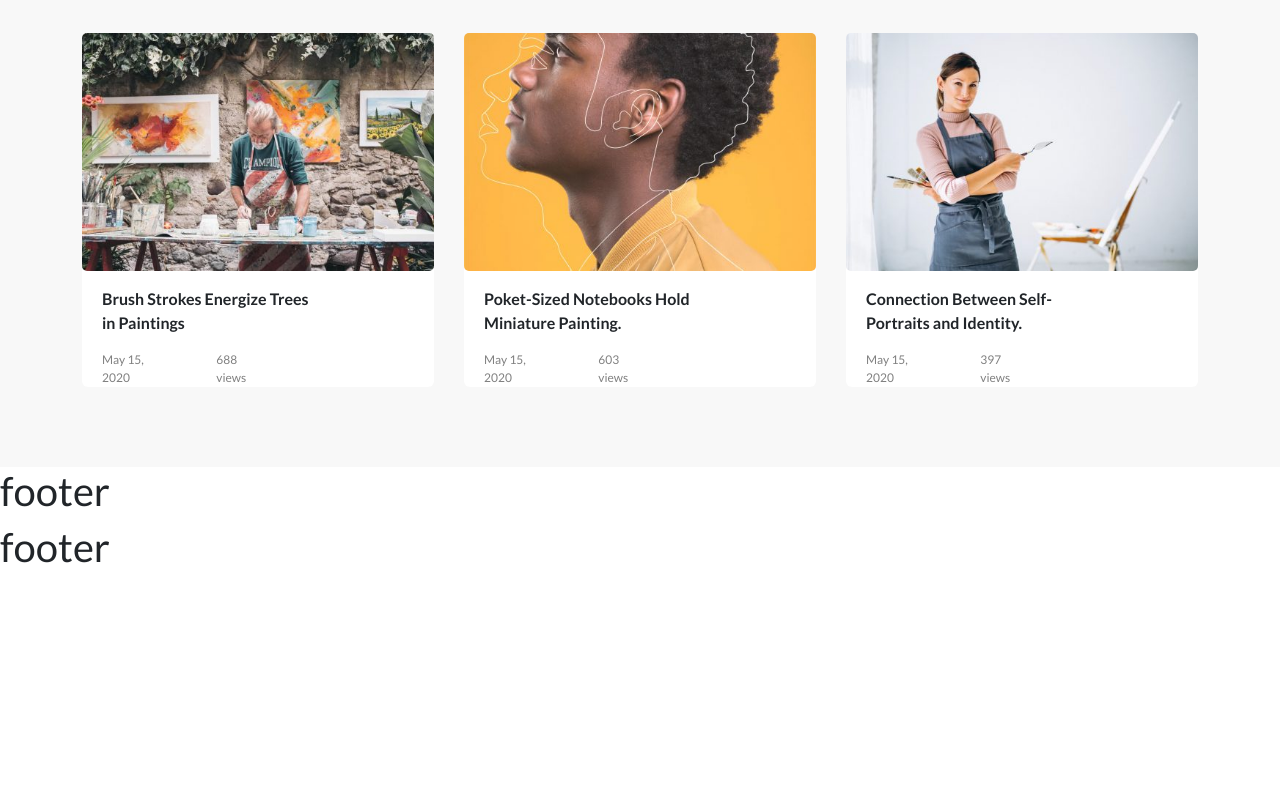
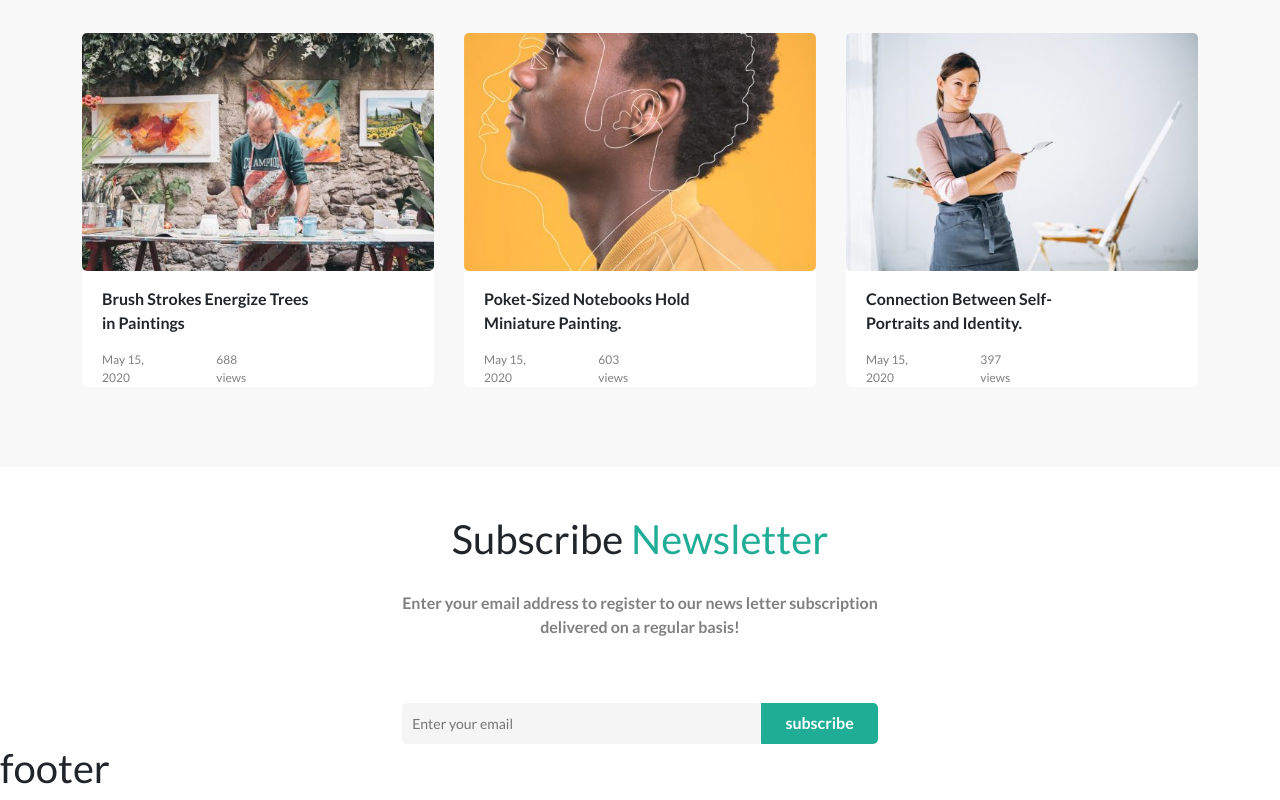
Before and after one commit to AleFabbretti/proj-html-vuejs, a Vue app: page / in a window 1280 px wide. Shown: the part 4400-5200 px from the top of the page. Before the commit the page ends 4979 px from the top, so only its background shows below. Built offline with nearby package versions, Linux system fonts and the light colour scheme.

Commit message:
Aggiunto stile alla sezione news letter

```diff
--- a/src/components/main/AppReviews.vue
+++ b/src/components/main/AppReviews.vue
@@ -6,7 +6,7 @@ export default {
 
 <template>
   <section class="culture">
-    <div class="container d-flex justify-content-center">
+    <div class="container d-flex justify-content-between">
       <div class="col-left">
         <h6>TESTIMONIALS</h6>
         <h2 class="mb-3">
--- a/src/components/main/NewsLetter.vue
+++ b/src/components/main/NewsLetter.vue
@@ -5,7 +5,53 @@ export default {
 </script>
 
 <template>
-  <h1>footer</h1>
+  <section class="d-flex justify-content-center pt-5">
+    <div class="text-center">
+      <h1>Subscribe <span>Newsletter</span></h1>
+      <p>
+        Enter your email address to register to our news letter subscription
+        <br />
+        delivered on a regular basis!
+      </p>
+      <div>
+        <form class="d-flex pt-5" @submit.prevent="subscribe">
+          <input
+            class="search"
+            type="text"
+            placeholder="Enter your email"
+            name="mail"
+          />
+          <button class="px-4">subscribe</button>
+        </form>
+      </div>
+    </div>
+  </section>
 </template>
 
-<style lang="scss" scoped></style>
+<style lang="scss" scoped>
+h1 span {
+  color: #20ad96;
+}
+p {
+  color: grey;
+  font-weight: bold;
+  padding-top: 20px;
+}
+.search {
+  width: 100%;
+  padding: 10px;
+  border: none;
+  border-radius: 4px;
+  background-color: #f5f5f5;
+  color: #000;
+  font-size: 14px;
+  flex-grow: 1;
+}
+button {
+  background-color: #20ad96;
+  color: white;
+  border: none;
+  font-weight: bold;
+  border-radius: 0 5px 5px 0;
+}
+</style>
--- a/src/components/main/TransformSection.vue
+++ b/src/components/main/TransformSection.vue
@@ -5,7 +5,7 @@ export default {
 </script>
 
 <template>
-  <div class="d-flex container justify-content-center position-relative">
+  <div class="d-flex container justify-content-between position-relative">
     <img
       class="shape01 position-absolute"
       src="../../assets/maxcoach-shape-01.png"
```
